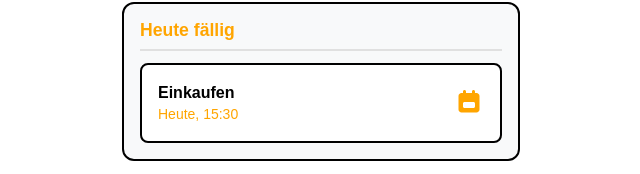
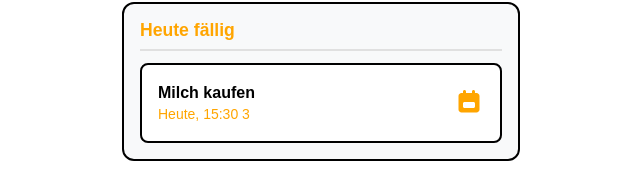
Before and after one commit to keckamreck/backendbanditen, a Next.js app: page /dashboard in a window 1280 px wide. Shown: the part 116-290 px from the top of the page, without its empty margins (319-959 px from the left). Built offline with nearby package versions, Linux system fonts and the light colour scheme.

Commit message:
added todayTask to actually show the task

```diff
--- a/src/app/_lib/demo.tsx
+++ b/src/app/_lib/demo.tsx
@@ -27,6 +27,15 @@ let tasks: Task[] = [
     deadline: new Date("2025-04-01T22:00:00"),
     priority: Priority.Low,
     listKey: 1,
+    done: false,
+  },
+  {
+    id: 3,
+    title: "Milch kaufen",
+    note: "- Haltbare Milch (1,5% Fett)\n- 2 Packungen\n- Sonderangebot nutzen",
+    deadline: new Date("2025-01-01T22:00:00"),
+    priority: Priority.High,
+    listKey: 4,
     done: false,
   },
 ];
--- a/src/app/dashboard/page.tsx
+++ b/src/app/dashboard/page.tsx
@@ -10,11 +10,14 @@ import {
   faSearch,
   faCalendarWeek,
 } from "@fortawesome/free-solid-svg-icons";
-import { getLists } from "@/app/_lib/demo";
+import { getLists, getTasks } from "@/app/_lib/demo";
+import { Task } from "@/app/_models/task";
 
 export default function DashboardPage() {
   const [isPopupOpen, setIsPopupOpen] = useState(false);
   const [lists, setLists] = useState<List[]>([]);
+  const [tasks, setTasks] = useState<Task[]>([]);
+  const [todayTask, setTodayTask] = useState<Task | null>(null);
 
   useEffect(() => {
     const initialLists = getLists();
@@ -24,8 +27,23 @@ export default function DashboardPage() {
     };
     initialLists.push(breakfastList);
     setLists(initialLists);
+    const initialTasks = getTasks();
+    setTasks(initialTasks);
     console.log("Lists initialized:", initialLists);
+    console.log("Tasks initialized:", initialTasks);
   }, []);
+
+  useEffect(() => {
+    const getTodayTask = () => {
+      const filteredTasks = tasks.filter((task) => task.deadline != undefined);
+      const sortedTasks = [...filteredTasks].sort((a, b) => {
+        return (a.deadline?.getTime() ?? 0) - (b.deadline?.getTime() ?? 0);
+      });
+      setTodayTask(sortedTasks[0]);
+    };
+
+    getTodayTask();
+  }, [tasks]);
 
   function newList(name: string) {
     const newListItem: List = {
@@ -72,11 +90,18 @@ export default function DashboardPage() {
         {/* Bereich für heute/nächste fällige Listen */}
         <div className={styles.todaySection}>
           <h3>Heute fällig</h3>
-          <div className={styles.todayContent}>
+          <div
+            className={styles.todayContent}
+            onClick={() =>
+              alert(`Open Detail View for task with id: ${todayTask?.id}  `)
+            }
+          >
             <div className={styles.dueItem}>
               <div className={styles.dueInfo}>
-                <span className={styles.dueTitle}>Einkaufen</span>
-                <span className={styles.dueDate}>Heute, 15:30</span>
+                <span className={styles.dueTitle}>{todayTask?.title}</span>
+                <span className={styles.dueDate}>
+                  Heute, 15:30 {todayTask?.id}
+                </span>
               </div>
               <div className={styles.dueIcon}>
                 <FontAwesomeIcon icon={faCalendarWeek} />
```
